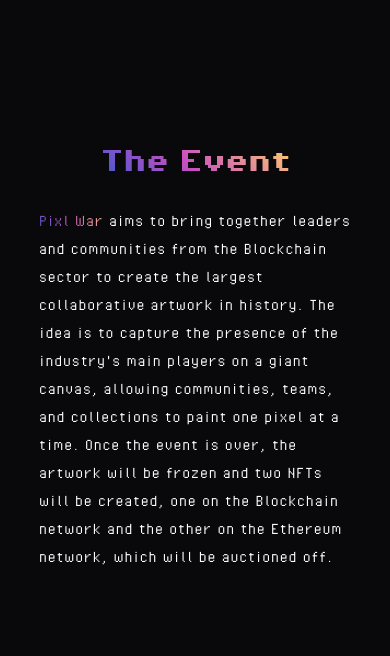
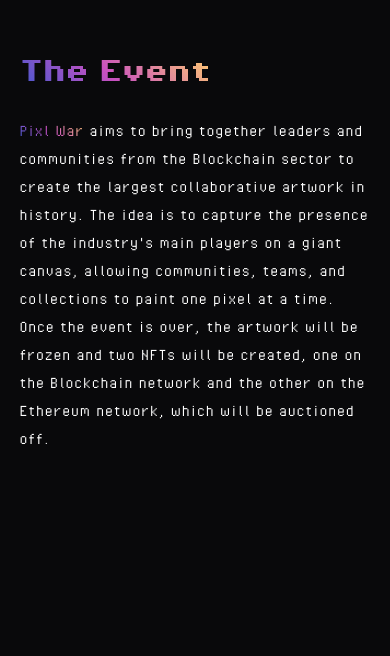
Before and after one commit to Leanvitale/pixl-war, a Vue app: page / in a window 390 px wide. Shown: the part 1008-1664 px from the top of the page. Built offline with nearby package versions, Linux system fonts and the light colour scheme.

Commit message:
Change css in mobile

```diff
--- a/src/components/Hero.vue
+++ b/src/components/Hero.vue
@@ -62,7 +62,7 @@
 </script>
 
 <template>
-    <section class="fullpage flex-col justify-center items-center">
+    <section class="flex h-screen w-full flex-col justify-center items-center">
         <h1 class="logo text-[43px] lg:text-9xl lg:-tracking-[1rem] text-white">Pixl War</h1>
         <p class="text-lg lg:text-3xl mt-2 lg:mt-5 text-white text-center">
             The biggest artwork in Blockchain history,<br />created
--- a/src/style.scss
+++ b/src/style.scss
@@ -54,9 +54,11 @@
     align-items: center;
     flex-direction: column;
 
-    @media (min-width: 680px) {
+    @media (max-width: 680px) {
         max-width: 90%;
-        margin-top: 30px;
+        justify-content: flex-start;
+        align-items: flex-start;
+        padding-top: 120px;
     }
 }
 
--- a/src/ui/Title.vue
+++ b/src/ui/Title.vue
@@ -1,5 +1,5 @@
 <template>
-    <h2 class="text-white text-2xl lg:text-6xl mb-4 logo tracking-tighter"><slot></slot></h2>
+    <h2 class="text-white text-2xl lg:text-6xl mb-4 logo tracking-tighter text-left lg:text-center"><slot></slot></h2>
 </template>
 
 <script lang="ts">
```
